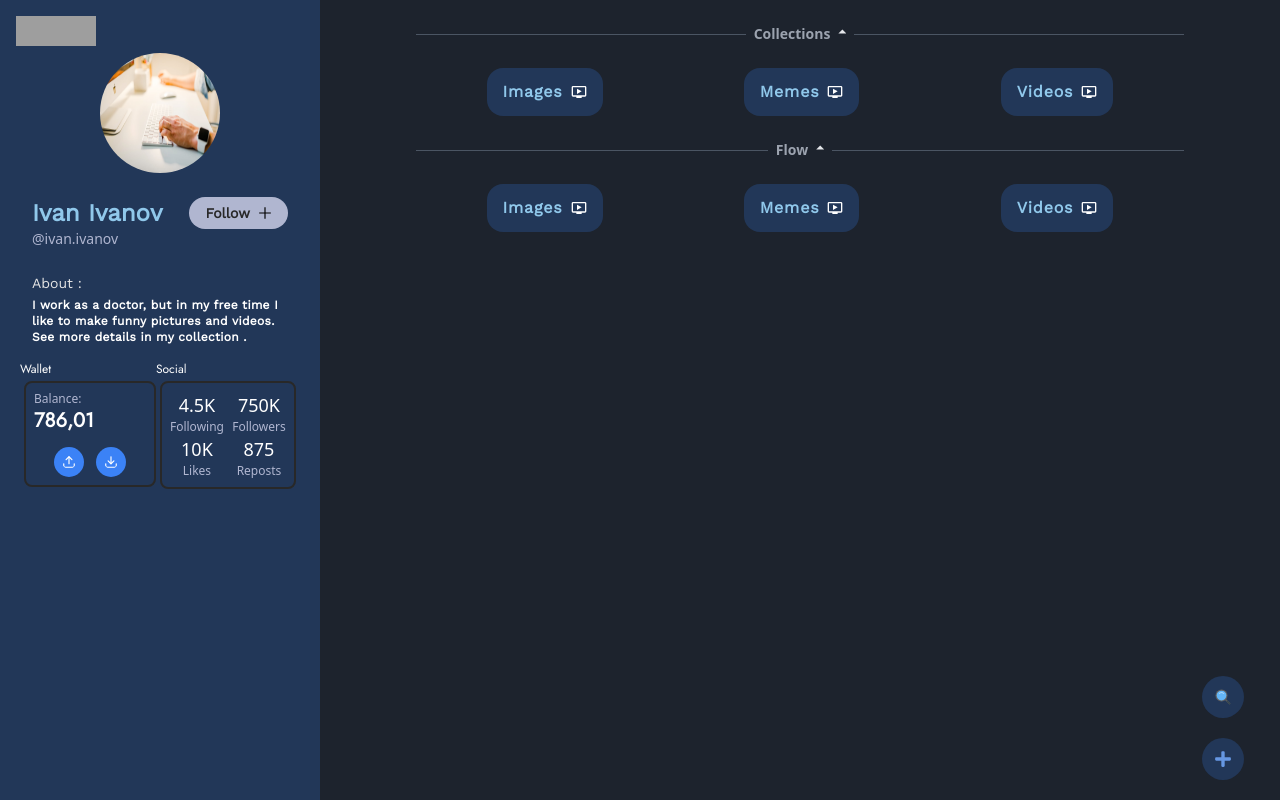
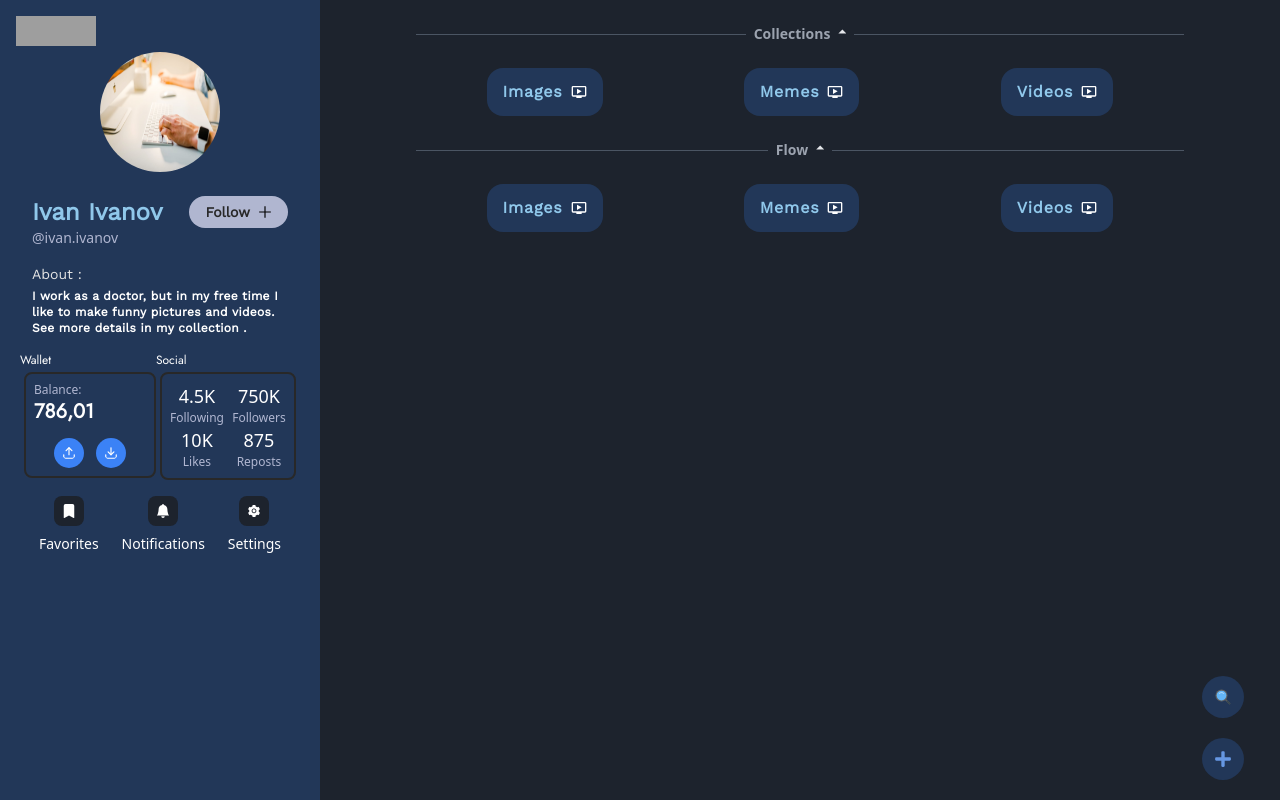
Before and after one commit to saurabhmehta1601/aerx-frontend-clean, a Next.js app: page /profile in a window 1280 px wide. Built offline with nearby package versions, Linux system fonts and the light colour scheme; grey boxes are pictures that could not be loaded.

Commit message:
feat: add UserMenu component

```diff
--- a/components/ProfilePage/Sidebar/UserBio/styles.module.css
+++ b/components/ProfilePage/Sidebar/UserBio/styles.module.css
@@ -19,7 +19,7 @@
 }
 
 .userName {
-  @apply text-sm text-profile-blue-50 mb-6;
+  @apply text-sm text-profile-blue-50 mb-4;
 }
 
 .aboutHeading {
--- a/components/ProfilePage/Sidebar/UserInfo/styles.module.css
+++ b/components/ProfilePage/Sidebar/UserInfo/styles.module.css
@@ -16,7 +16,7 @@
 
 .uploadBtn,
 .downloadBtn {
-  @apply rounded-full bg-blue-500 p-2 cursor-pointer;
+  @apply rounded-full bg-blue-500 p-2 cursor-pointer text-3xl;
 }
 
 .iconButtonsContainer {
--- /dev/null
+++ b/components/ProfilePage/Sidebar/UserMenu/index.js
@@ -0,0 +1,30 @@
+import React from "react";
+import styles from "./styles.module.css";
+import { BsFillBookmarkFill, BsFillBellFill } from "react-icons/bs";
+import { AiFillSetting } from "react-icons/ai";
+const UserMenu = () => {
+  return (
+    <section className={styles.userMenu}>
+      <div>
+        <i>
+          <BsFillBookmarkFill />
+        </i>
+        <p>Favorites</p>
+      </div>
+      <div>
+        <i>
+          <BsFillBellFill />
+        </i>
+        <p>Notifications</p>
+      </div>
+      <div>
+        <i>
+          <AiFillSetting />
+        </i>
+        <p>Settings</p>
+      </div>
+    </section>
+  );
+};
+
+export default UserMenu;
--- /dev/null
+++ b/components/ProfilePage/Sidebar/UserMenu/styles.module.css
@@ -0,0 +1,15 @@
+.userMenu {
+  @apply flex justify-evenly;
+}
+.userMenu > div {
+  @apply flex flex-col  items-center gap-y-2;
+}
+.userMenu i {
+  @apply bg-profile-blue-400 p-2 rounded-lg text-sm  cursor-pointer;
+}
+.userMenu p {
+  @apply text-sm;
+}
+.menuIcon {
+  @apply text-gray-50;
+}
--- a/components/ProfilePage/Sidebar/index.js
+++ b/components/ProfilePage/Sidebar/index.js
@@ -3,6 +3,7 @@ import styles from "./styles.module.css";
 import Image from "next/image";
 import UserBio from "./UserBio";
 import UserInfo from "./UserInfo";
+import UserMenu from "./UserMenu";
 
 const Sidebar = (props) => {
   return (
@@ -39,6 +40,7 @@ const Sidebar = (props) => {
         likes="10K"
         reposts="875"
       />
+      <UserMenu />
     </aside>
   );
 };
--- a/components/ProfilePage/Sidebar/styles.module.css
+++ b/components/ProfilePage/Sidebar/styles.module.css
@@ -1,5 +1,5 @@
 .sidebar {
-  @apply bg-profile-blue-300 text-3xl h-full w-full p-4;
+  @apply bg-profile-blue-300  h-full w-full p-4;
 }
 
 .profileImgContainer {
```
